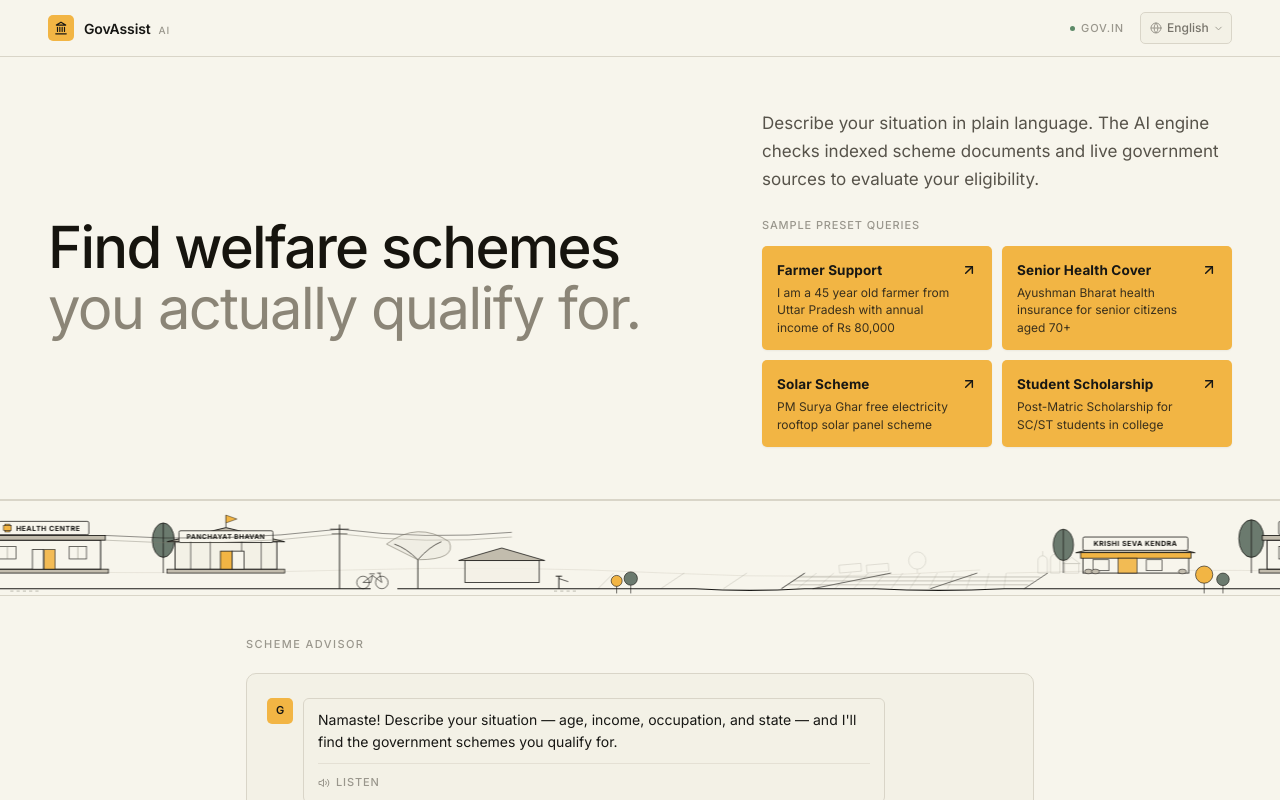
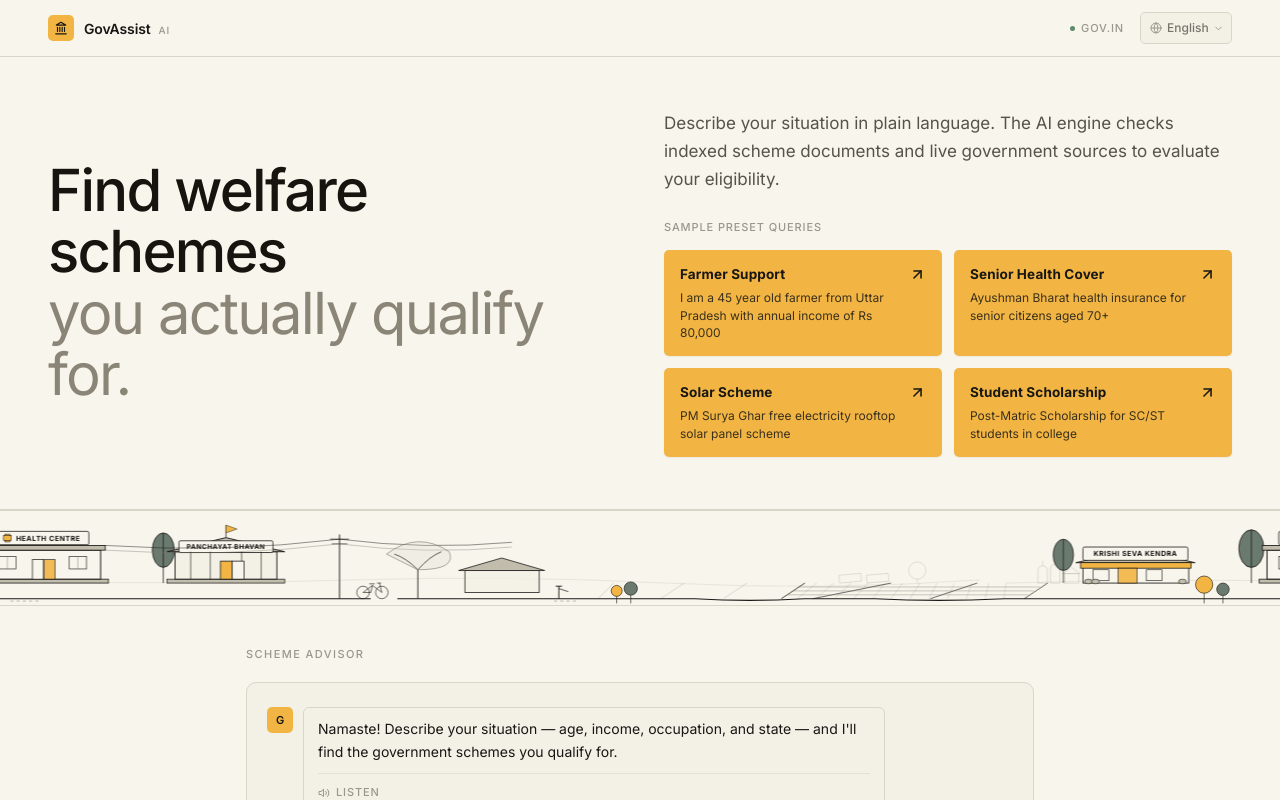
Before and after one commit to vgarg05/Government-Scheme-Discovery-Eligibility-Assistant, a React (Vite) app in the folder frontend/: page / in a window 1280 px wide. Shown: the top 800 px of the page. Built offline with nearby package versions, Linux system fonts and the light colour scheme.

Commit message:
revert: restored Hero layout back to previous 6/6 split commit

```diff
--- a/frontend/src/components/Hero.jsx
+++ b/frontend/src/components/Hero.jsx
@@ -18,11 +18,11 @@
       }}
     >
       <div className="max-w-7xl mx-auto px-6 sm:px-12">
-        {/* 2-Column Grid (7/12 & 5/12 Split for 2-Line Headline + Enlarged Right Cards) */}
-        <div className="grid grid-cols-1 lg:grid-cols-12 gap-8 lg:gap-10 items-center">
+        {/* 2-Column Asymmetric Grid (50-50 Split for Larger Right Section) */}
+        <div className="grid grid-cols-1 lg:grid-cols-12 gap-8 lg:gap-12 items-center">
 
-          {/* Left Column: Headline (Spans 7 Columns for Clean 2-Line Layout) */}
-          <div className="lg:col-span-7 self-center">
+          {/* Left Column: Headline */}
+          <div className="lg:col-span-6 self-center">
             <h1
               style={{
                 fontSize: 'clamp(32px, 4.8vw, 58px)',
@@ -41,38 +41,38 @@
           </div>
 
           {/* Right Column: Proportionally Enlarged Sub-copy + Query Buttons */}
-          <div className="lg:col-span-5 flex flex-col justify-center">
+          <div className="lg:col-span-6 flex flex-col justify-center">
             {/* Proportionally Enlarged Editorial Sub-copy */}
             <p
               style={{
                 fontSize: '17px',
                 lineHeight: 1.65,
                 color: '#57534A',
-                marginBottom: '24px',
+                marginBottom: '26px',
               }}
             >
               Describe your situation in plain language. The AI engine checks indexed scheme documents and live government sources to evaluate your eligibility.
             </p>
 
-            {/* Sample Preset Queries Buttons Grid */}
+            {/* Proportionally Enlarged Sample Preset Queries Buttons Grid */}
             <div>
               <p
-                className="label-meta mb-3"
+                className="label-meta mb-3.5"
                 style={{ color: 'var(--text-muted)', fontSize: '11px', letterSpacing: '0.08em' }}
               >
                 SAMPLE PRESET QUERIES
               </p>
-              <div className="grid grid-cols-1 sm:grid-cols-2 gap-2.5">
+              <div className="grid grid-cols-1 sm:grid-cols-2 gap-3">
                 {SAMPLE_QUERIES.map(({ label, query }) => (
                   <button
                     key={label}
                     onClick={() => onPresetClick(query)}
-                    className="group flex items-start justify-between gap-2.5 text-left transition-all duration-150 active:scale-[0.98]"
+                    className="group flex items-start justify-between gap-3 text-left transition-all duration-150 active:scale-[0.98]"
                     style={{
                       background: 'var(--accent)',
                       color: 'var(--accent-text)',
                       borderRadius: '5px',
-                      padding: '14px 15px',
+                      padding: '14px 16px',
                       border: 'none',
                       cursor: 'pointer',
                       boxShadow: '0 1px 2px rgba(0,0,0,0.05)',
@@ -90,7 +90,7 @@
                           fontSize: '13.5px',
                           fontWeight: 650,
                           color: '#171714',
-                          marginBottom: '4px',
+                          marginBottom: '5px',
                           letterSpacing: '0.01em',
                         }}
                       >
@@ -100,7 +100,7 @@
                         style={{
                           fontSize: '12px',
                           color: 'rgba(23, 23, 20, 0.84)',
-                          lineHeight: 1.45,
+                          lineHeight: 1.48,
                           whiteSpace: 'normal',
                           wordBreak: 'break-word',
                         }}
@@ -110,7 +110,7 @@
                     </div>
                     <ArrowUpRight
                       className="flex-shrink-0 transition-transform duration-150 group-hover:translate-x-0.5 group-hover:-translate-y-0.5 mt-0.5"
-                      style={{ width: '16px', height: '16px', color: '#171714', strokeWidth: 2.2 }}
+                      style={{ width: '17px', height: '17px', color: '#171714', strokeWidth: 2.2 }}
                     />
                   </button>
                 ))}
```
